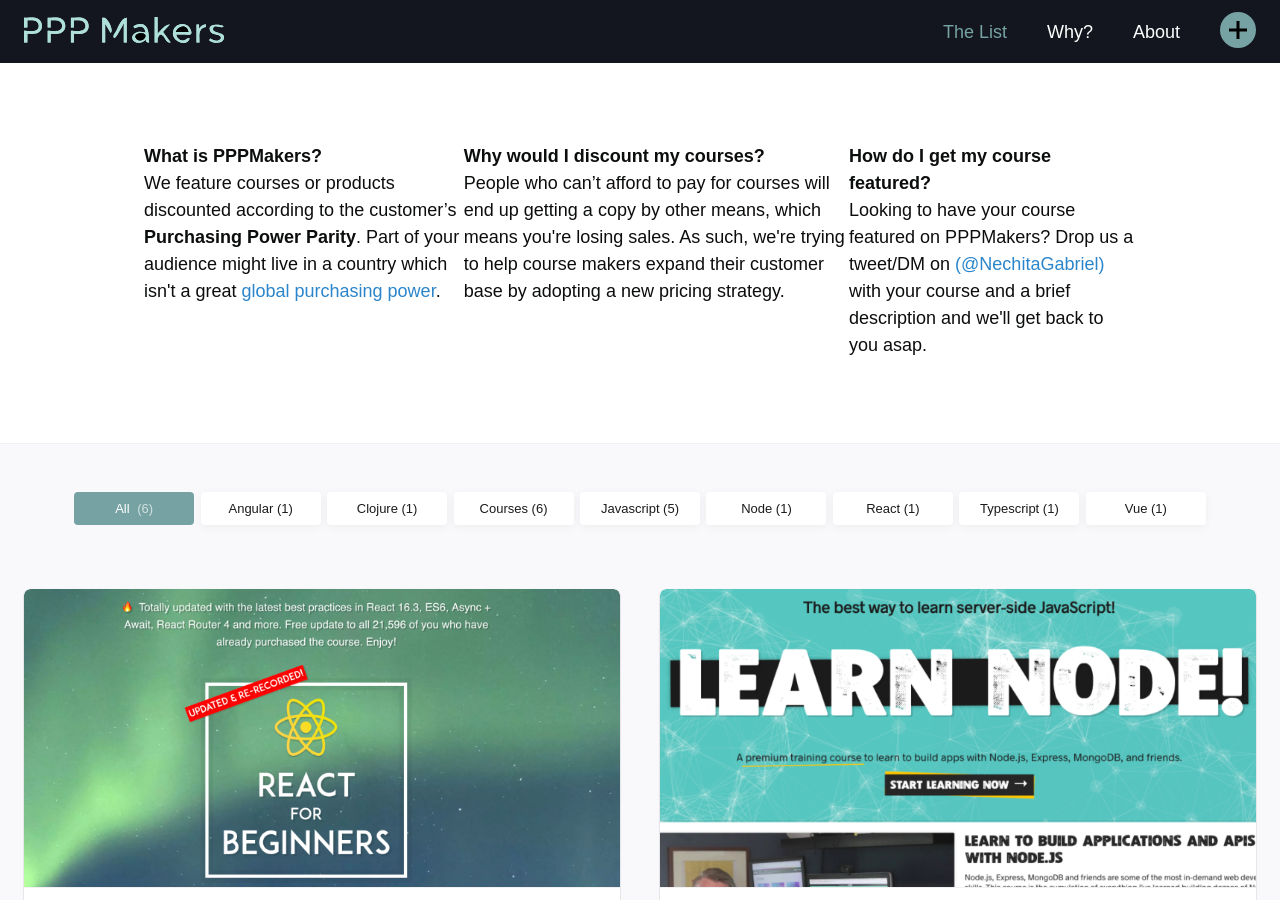
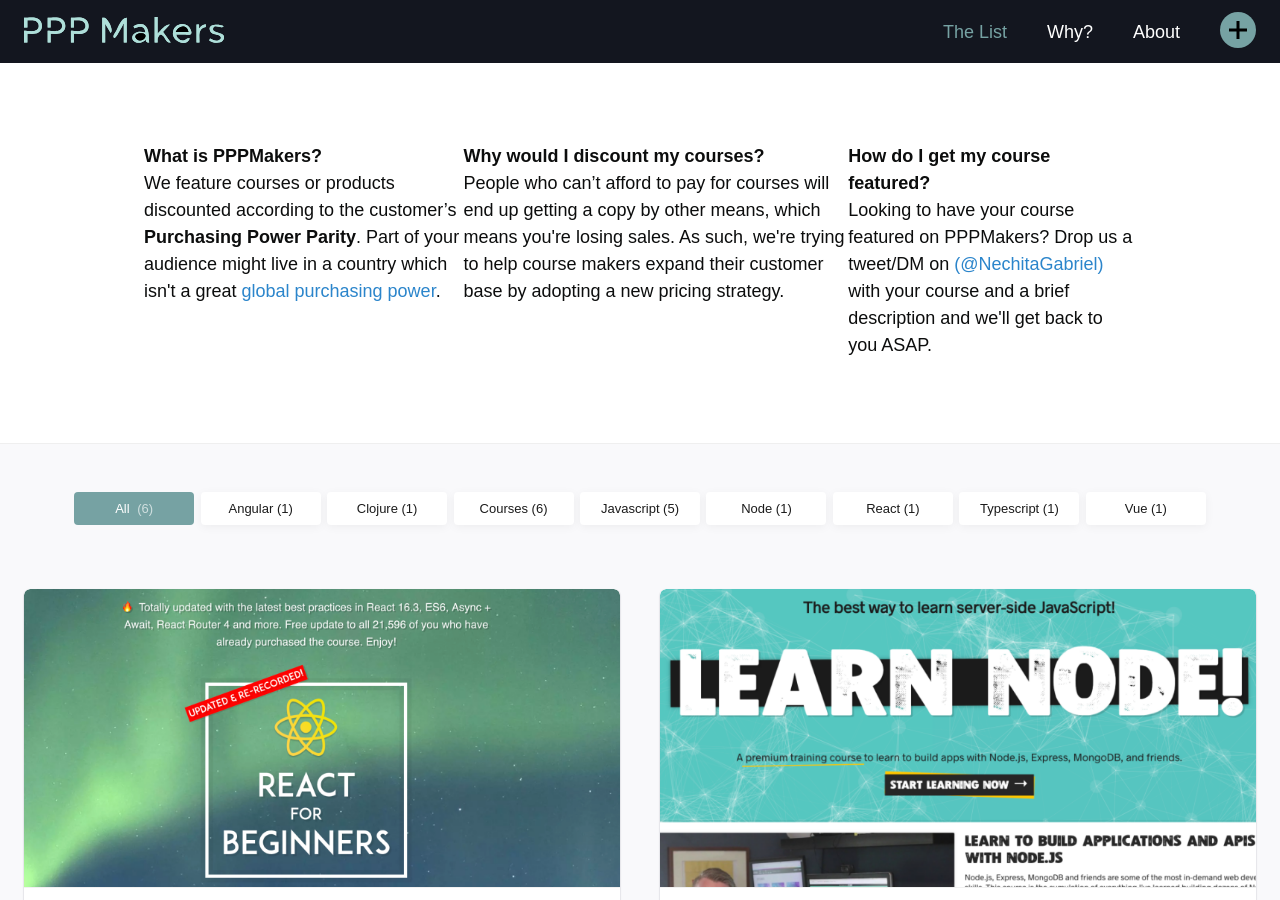
Before and after one commit to nechita/pppmakers.com, a Jekyll site: the page built from index.html, in a window 1280 px wide and 900 px high. Built offline with Jekyll 4.4.1, drawn with Linux system fonts in a browser that asks for light colours.

Commit message:
amended small typo

```diff
--- a/_includes/description.html
+++ b/_includes/description.html
@@ -1,5 +1,5 @@
 <div class="post-head-wrap">
     <p><strong>What is PPPMakers?</strong><br>We feature courses or products discounted according to the customer’s <strong>Purchasing Power Parity</strong>. Part of your audience might live in a country which isn't a great <a href="https://www.numbeo.com/cost-of-living/rankings_by_country.jsp" rel="noopener" target="_blank">global purchasing power</a>.</p>
     <p><strong>Why would I discount my courses?</strong><br>People who can’t afford to pay for courses will end up getting a copy by other means, which means you're losing sales. As such, we're trying to help course makers expand their customer base by adopting a new pricing strategy.</p>
-    <p><strong>How do I get my course featured?</strong><br>Looking to have your course featured on PPPMakers? Drop us a tweet/DM on <a href="https://twitter.com/NechitaGabriel" title="My Twitter">(@NechitaGabriel)</a> with your course and a brief description and we'll get back to you asap.</p>
+    <p><strong>How do I get my course featured?</strong><br>Looking to have your course featured on PPPMakers? Drop us a tweet/DM on <a href="https://twitter.com/NechitaGabriel" title="My Twitter">(@NechitaGabriel)</a> with your course and a brief description and we'll get back to you ASAP.</p>
 </div>
```
